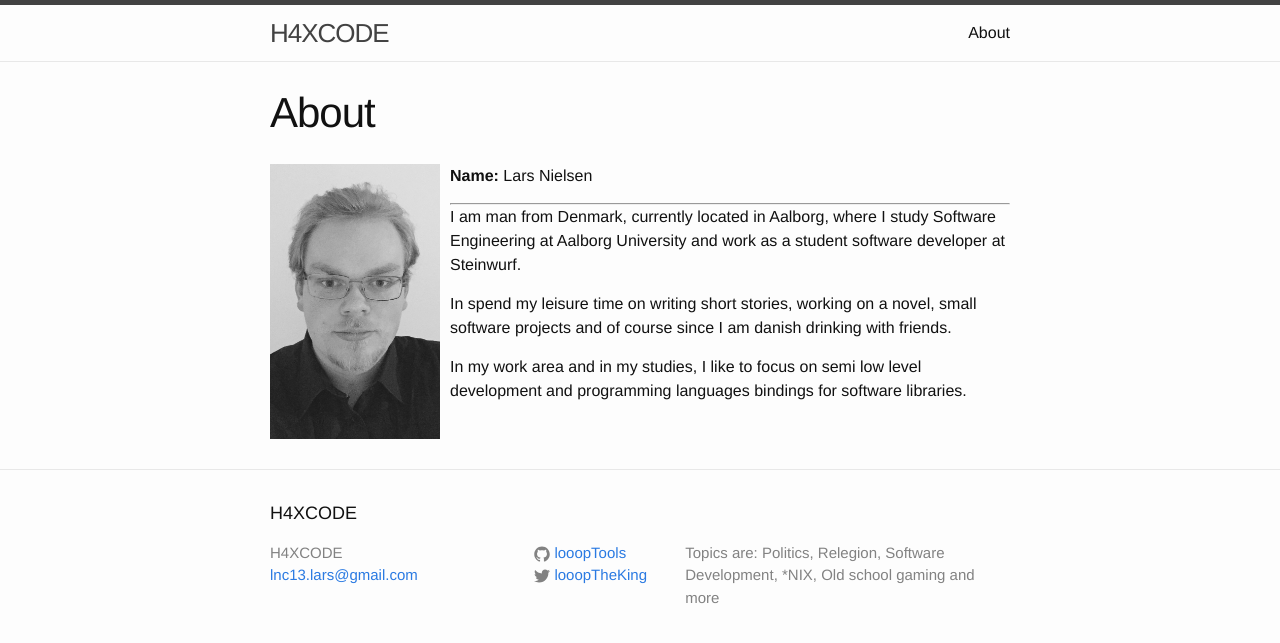
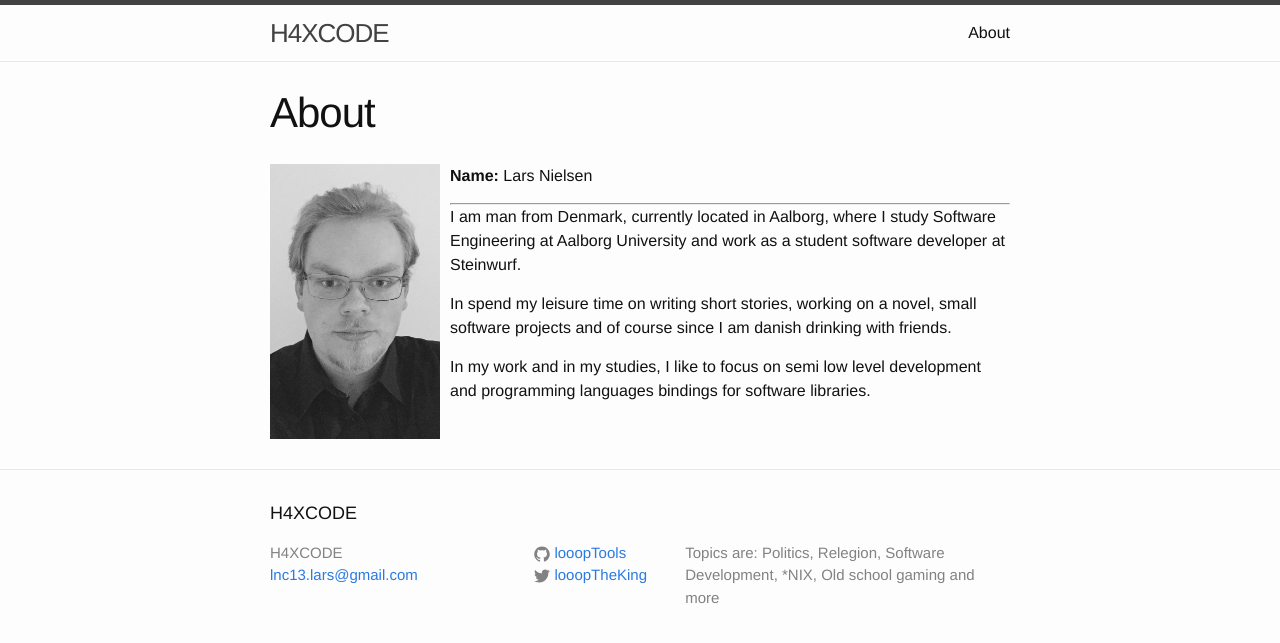
Before and after one commit to looopTools/looopTools.github.io, a Jekyll site: the page built from about.md, in a window 1280 px wide. Shown: the top 643 px of the page. Built offline with Jekyll 4.4.1, drawn with Linux system fonts in a browser that asks for light colours.

```diff
--- a/about.md
+++ b/about.md
@@ -11,4 +11,4 @@ I am man from Denmark, currently located in Aalborg, where I study Software Engi
 
 In spend my leisure time on writing short stories, working on a novel, small software projects and of course since I am danish drinking with friends.
 
-In my work area and in my studies, I like to focus on semi low level development and programming languages bindings for software libraries.
+In my work and in my studies, I like to focus on semi low level development and programming languages bindings for software libraries.
```
Also changed, not shown: _posts/2015-08-18-book-update.markdown (added, +15 -0 lines).
